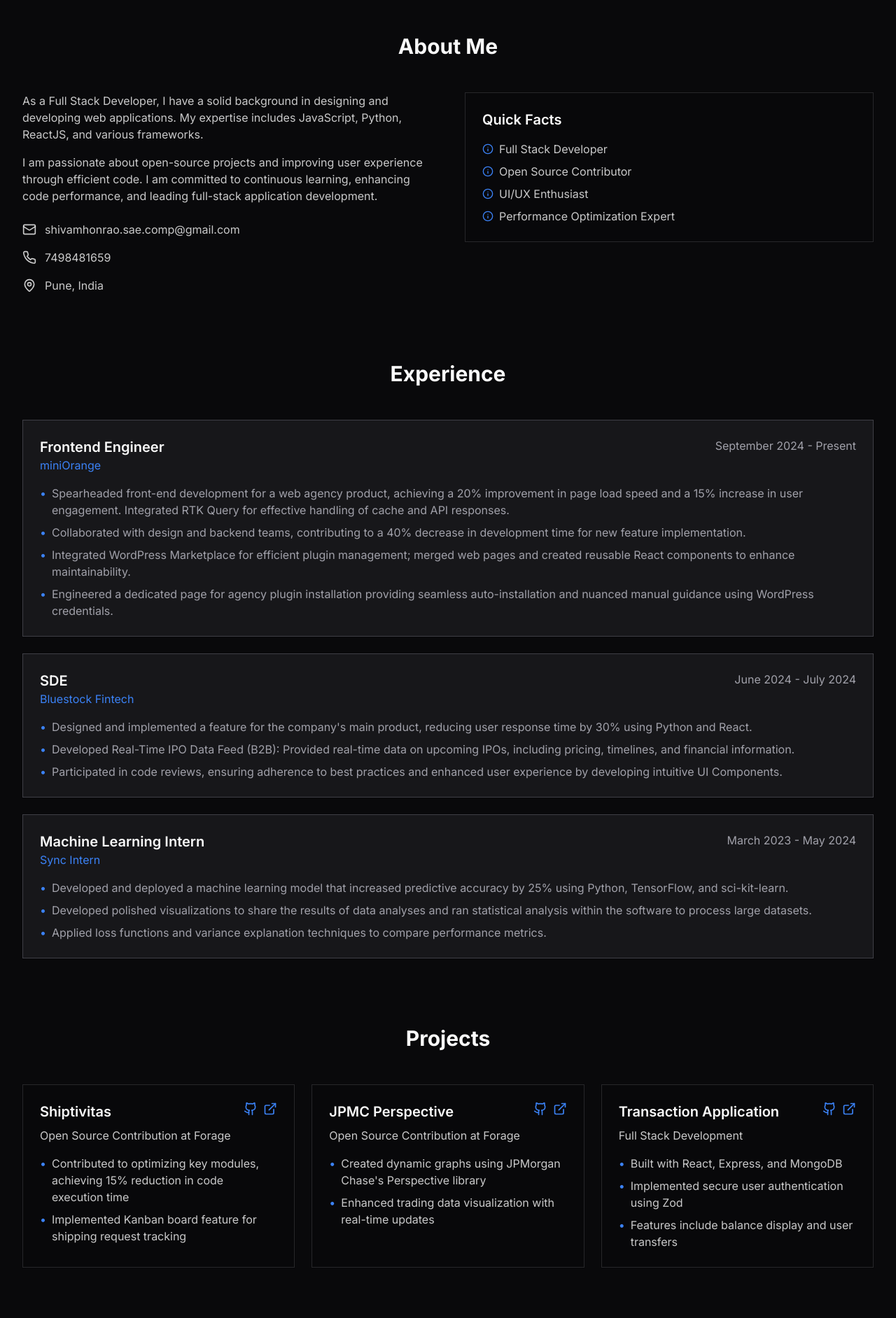
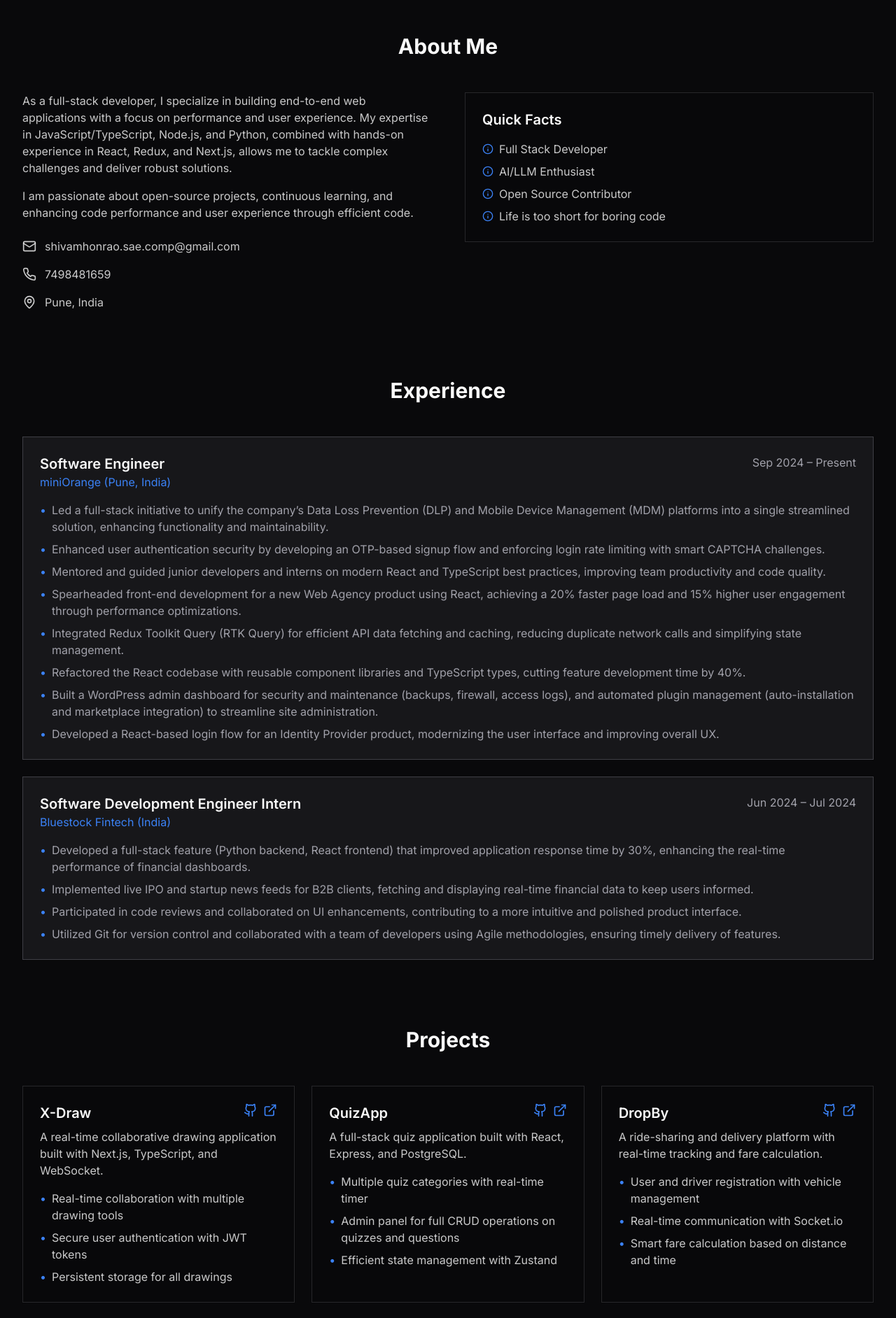
Before and after one commit to ShivamH1/Portfolio, a Next.js app: page / in a window 1280 px wide. Shown: the part 800-2684 px from the top of the page at 70% size. Built offline with nearby package versions, Linux system fonts and the light colour scheme.

Commit message:
update the portfolio

```diff
--- a/components/about.tsx
+++ b/components/about.tsx
@@ -1,21 +1,24 @@
-"use client"
+"use client";
 
-import { Card, CardContent } from "@/components/ui/card"
-import { Mail, Phone, MapPin, Info } from "lucide-react"
-import { motion } from "framer-motion"
+import { Card, CardContent } from "@/components/ui/card";
+import { Mail, Phone, MapPin, Info } from "lucide-react";
+import { motion } from "framer-motion";
 
 const contactInfo = [
-  { icon: <Mail className="h-5 w-5" />, text: "shivamhonrao.sae.comp@gmail.com" },
+  {
+    icon: <Mail className="h-5 w-5" />,
+    text: "shivamhonrao.sae.comp@gmail.com",
+  },
   { icon: <Phone className="h-5 w-5" />, text: "7498481659" },
   { icon: <MapPin className="h-5 w-5" />, text: "Pune, India" },
-]
+];
 
 const quickFacts = [
   "Full Stack Developer",
+  "AI/LLM Enthusiast",
   "Open Source Contributor",
-  "UI/UX Enthusiast",
-  "Performance Optimization Expert",
-]
+  "Life is too short for boring code",
+];
 
 export function About() {
   return (
@@ -36,13 +39,14 @@ export function About() {
             transition={{ duration: 0.5, delay: 0.2 }}
           >
             <p className="text-foreground/80">
-              As a Full Stack Developer, I have a solid background in designing and developing web applications. My
-              expertise includes JavaScript, Python, ReactJS, and various frameworks.
+              As a full-stack developer, I specialize in building end-to-end web
+              applications with a focus on performance and user experience. My
+              expertise in JavaScript/TypeScript, Node.js, and Python, combined
+              with hands-on experience in React, Redux, and Next.js, allows me
+              to tackle complex challenges and deliver robust solutions.
             </p>
             <p className="mt-4 text-foreground/80">
-              I am passionate about open-source projects and improving user experience through efficient code. I am
-              committed to continuous learning, enhancing code performance, and leading full-stack application
-              development.
+              I am passionate about open-source projects, continuous learning, and enhancing code performance and user experience through efficient code.
             </p>
             <div className="mt-6 space-y-4">
               {contactInfo.map((info, index) => (
@@ -87,5 +91,5 @@ export function About() {
         </div>
       </div>
     </section>
-  )
+  );
 }
--- a/components/experience.tsx
+++ b/components/experience.tsx
@@ -1,38 +1,33 @@
-import { Card, CardContent } from "@/components/ui/card"
+import { Card, CardContent } from "@/components/ui/card";
 
 const experiences = [
   {
-    title: "Frontend Engineer",
-    company: "miniOrange",
-    period: "September 2024 - Present",
+    title: "Software Engineer",
+    company: "miniOrange (Pune, India)",
+    period: "Sep 2024 – Present",
     responsibilities: [
-      "Spearheaded front-end development for a web agency product, achieving a 20% improvement in page load speed and a 15% increase in user engagement. Integrated RTK Query for effective handling of cache and API responses.",
-      "Collaborated with design and backend teams, contributing to a 40% decrease in development time for new feature implementation.",
-      "Integrated WordPress Marketplace for efficient plugin management; merged web pages and created reusable React components to enhance maintainability.",
-      "Engineered a dedicated page for agency plugin installation providing seamless auto-installation and nuanced manual guidance using WordPress credentials.",
+      "Led a full-stack initiative to unify the company’s Data Loss Prevention (DLP) and Mobile Device Management (MDM) platforms into a single streamlined solution, enhancing functionality and maintainability.",
+      "Enhanced user authentication security by developing an OTP-based signup flow and enforcing login rate limiting with smart CAPTCHA challenges.",
+      "Mentored and guided junior developers and interns on modern React and TypeScript best practices, improving team productivity and code quality.",
+      "Spearheaded front-end development for a new Web Agency product using React, achieving a 20% faster page load and 15% higher user engagement through performance optimizations.",
+      "Integrated Redux Toolkit Query (RTK Query) for efficient API data fetching and caching, reducing duplicate network calls and simplifying state management.",
+      "Refactored the React codebase with reusable component libraries and TypeScript types, cutting feature development time by 40%.",
+      "Built a WordPress admin dashboard for security and maintenance (backups, firewall, access logs), and automated plugin management (auto-installation and marketplace integration) to streamline site administration.",
+      "Developed a React-based login flow for an Identity Provider product, modernizing the user interface and improving overall UX.",
     ],
   },
   {
-    title: "SDE",
-    company: "Bluestock Fintech",
-    period: "June 2024 - July 2024",
+    title: "Software Development Engineer Intern",
+    company: "Bluestock Fintech (India)",
+    period: "Jun 2024 – Jul 2024",
     responsibilities: [
-      "Designed and implemented a feature for the company's main product, reducing user response time by 30% using Python and React.",
-      "Developed Real-Time IPO Data Feed (B2B): Provided real-time data on upcoming IPOs, including pricing, timelines, and financial information.",
-      "Participated in code reviews, ensuring adherence to best practices and enhanced user experience by developing intuitive UI Components.",
+      "Developed a full-stack feature (Python backend, React frontend) that improved application response time by 30%, enhancing the real-time performance of financial dashboards.",
+      "Implemented live IPO and startup news feeds for B2B clients, fetching and displaying real-time financial data to keep users informed.",
+      "Participated in code reviews and collaborated on UI enhancements, contributing to a more intuitive and polished product interface.",
+      "Utilized Git for version control and collaborated with a team of developers using Agile methodologies, ensuring timely delivery of features.",
     ],
   },
-  {
-    title: "Machine Learning Intern",
-    company: "Sync Intern",
-    period: "March 2023 - May 2024",
-    responsibilities: [
-      "Developed and deployed a machine learning model that increased predictive accuracy by 25% using Python, TensorFlow, and sci-kit-learn.",
-      "Developed polished visualizations to share the results of data analyses and ran statistical analysis within the software to process large datasets.",
-      "Applied loss functions and variance explanation techniques to compare performance metrics.",
-    ],
-  },
-]
+];
 
 export function Experience() {
   return (
@@ -69,5 +64,5 @@ export function Experience() {
         </div>
       </div>
     </section>
-  )
+  );
 }
--- a/components/footer.tsx
+++ b/components/footer.tsx
@@ -2,7 +2,7 @@ export function Footer() {
   return (
     <footer className="py-6 px-6 lg:px-8 border-t border-zinc-800">
       <div className="max-w-7xl mx-auto flex flex-col md:flex-row justify-between items-center gap-4">
-        <div className="text-zinc-400">© 2024 Portfolio. All rights reserved.</div>
+        <div className="text-zinc-400">© 2025 Portfolio. All rights reserved.</div>
         <div className="flex gap-4">
           <a href="#" className="text-zinc-400 hover:text-blue-500">
             Privacy Policy
--- a/components/hero.tsx
+++ b/components/hero.tsx
@@ -1,21 +1,29 @@
-import Image from "next/image"
-import Link from "next/link"
-import { MapPin } from "lucide-react"
-import { BounceArrow } from "./bounce-arrow"
+import Image from "next/image";
+import Link from "next/link";
+import { MapPin } from "lucide-react";
+import { BounceArrow } from "./bounce-arrow";
 
 export function Hero() {
   return (
-    <section id="home" className="relative min-h-screen pt-24 pb-12 px-6 lg:px-8">
+    <section
+      id="home"
+      className="relative min-h-screen pt-24 pb-12 px-6 lg:px-8"
+    >
       <div className="max-w-7xl mx-auto">
         <div className="grid lg:grid-cols-2 gap-12 items-center">
           <div>
             <h1 className="text-4xl font-bold tracking-tight sm:text-6xl bg-gradient-to-r from-blue-400 via-blue-500 to-violet-500 bg-clip-text text-transparent">
               Shivam Sanjay Honrao
             </h1>
-            <h2 className="text-3xl font-bold text-blue-500 mt-4">Full Stack Developer</h2>
+            <h2 className="text-3xl font-bold text-blue-500 mt-4">
+              Full Stack Developer
+            </h2>
             <p className="mt-6 text-lg leading-8 text-zinc-400">
-              A passionate developer with expertise in JavaScript, Python, ReactJS, and various frameworks. Committed to
-              creating efficient, user-focused web applications and contributing to open-source projects.
+              Experienced full-stack developer skilled in JavaScript/TypeScript,
+              Node.js, React.js and Python, with expertise in optimizing performance,
+              unifying complex systems, and integrating AI/LLM technologies,
+              including OpenAI GPT and Anthropic Claude APIs. Passionate about
+              improving key performance metrics and mentoring junior engineers.
             </p>
             <div className="mt-10 flex gap-4">
               <Link
@@ -65,5 +73,5 @@ export function Hero() {
       </div>
       <BounceArrow />
     </section>
-  )
+  );
 }
--- a/components/projects.tsx
+++ b/components/projects.tsx
@@ -1,10 +1,43 @@
-"use client"
+"use client";
 
-import { Card, CardContent } from "@/components/ui/card"
-import { ExternalLink, Github } from "lucide-react"
-import { motion } from "framer-motion"
+import { Card, CardContent } from "@/components/ui/card";
+import { ExternalLink, Github } from "lucide-react";
+import { motion } from "framer-motion";
 
 const projects = [
+  {
+    title: "X-Draw",
+    description:
+      "A real-time collaborative drawing application built with Next.js, TypeScript, and WebSocket.",
+    details: [
+      "Real-time collaboration with multiple drawing tools",
+      "Secure user authentication with JWT tokens",
+      "Persistent storage for all drawings",
+    ],
+    github: "https://github.com/ShivamH1/x-draw",
+  },
+  {
+    title: "QuizApp",
+    description:
+      "A full-stack quiz application built with React, Express, and PostgreSQL.",
+    details: [
+      "Multiple quiz categories with real-time timer",
+      "Admin panel for full CRUD operations on quizzes and questions",
+      "Efficient state management with Zustand",
+    ],
+    github: "https://github.com/ShivamH1/QuizApp",
+  },
+  {
+    title: "DropBy",
+    description:
+      "A ride-sharing and delivery platform with real-time tracking and fare calculation.",
+    details: [
+      "User and driver registration with vehicle management",
+      "Real-time communication with Socket.io",
+      "Smart fare calculation based on distance and time",
+    ],
+    github: "https://github.com/ShivamH1/dropBy",
+  },
   {
     title: "Shiptivitas",
     description: "Open Source Contribution at Forage",
@@ -12,7 +45,7 @@ const projects = [
       "Contributed to optimizing key modules, achieving 15% reduction in code execution time",
       "Implemented Kanban board feature for shipping request tracking",
     ],
-    github: "#",
+    github: "https://github.com/insidesherpa",
   },
   {
     title: "JPMC Perspective",
@@ -21,7 +54,7 @@ const projects = [
       "Created dynamic graphs using JPMorgan Chase's Perspective library",
       "Enhanced trading data visualization with real-time updates",
     ],
-    github: "#",
+    github: "https://github.com/insidesherpa",
   },
   {
     title: "Transaction Application",
@@ -31,11 +64,43 @@ const projects = [
       "Implemented secure user authentication using Zod",
       "Features include balance display and user transfers",
     ],
-    github: "#",
+    github: "https://github.com/ShivamH1/Transaction-App",
   },
-]
+  {
+    title: "Wallet-Gen",
+    description: "A cryptocurrency wallet generator and management tool.",
+    details: [
+      "Generate new wallets or import from recovery phrases",
+      "Toggle visibility for sensitive information",
+      "Copy private/public keys and recovery phrases to clipboard",
+    ],
+    github: "https://github.com/ShivamH1/Wallet-Gen",
+  },
+  {
+    title: "RT-Docs",
+    description:
+      "A real-time collaborative document editor built with Next.js and WebSocket.",
+    details: [
+      "A modern, real-time collaborative document editor built with Next.js, Liveblocks, and Clerk authentication.",
+      "This project allows multiple users to edit documents simultaneously with real-time updates.",
+      "Features include user authentication, rich text editing, and real-time collaboration.",
+    ],
+    github: "https://github.com/ShivamH1/rt-docs",
+  },
+  {
+    title: "Medium Blog Clone",
+    description:
+      "A full-stack Medium blog clone built with Node.js, React.js, TypeScript, and PostgreSQL.",
+    details: [
+      "User authentication with JWT tokens",
+      "Full CRUD operations for posts and comments",
+      "Responsive design with Tailwind CSS",
+    ],
+    github: "https://github.com/ShivamH1/medium-blog"
+  },
+];
 
-const ProjectCard = ({ project, index }) => {
+const ProjectCard = ({ project, index }: { project: any; index: number }) => {
   return (
     <motion.div
       initial={{ opacity: 0, y: 50 }}
@@ -51,10 +116,16 @@ const ProjectCard = ({ project, index }) => {
           >
             <h3 className="text-xl font-semibold">{project.title}</h3>
             <div className="flex gap-2">
-              <a href={project.github} className="text-primary hover:text-primary/80 transition-colors">
+              <a
+                href={project.github}
+                className="text-primary hover:text-primary/80 transition-colors"
+              >
                 <Github className="h-5 w-5" />
               </a>
-              <a href="#" className="text-primary hover:text-primary/80 transition-colors">
+              <a
+                href="#"
+                className="text-primary hover:text-primary/80 transition-colors"
+              >
                 <ExternalLink className="h-5 w-5" />
               </a>
             </div>
@@ -77,8 +148,8 @@ const ProjectCard = ({ project, index }) => {
         </CardContent>
       </Card>
     </motion.div>
-  )
-}
+  );
+};
 
 export function Projects() {
   return (
@@ -99,5 +170,5 @@ export function Projects() {
         </div>
       </div>
     </section>
-  )
+  );
 }
--- a/components/skills.tsx
+++ b/components/skills.tsx
@@ -1,7 +1,7 @@
-"use client"
+"use client";
 
-import { Code, Library, Grid3X3, Database } from "lucide-react"
-import { motion } from "framer-motion"
+import { Code, Library, Grid3X3, Database } from "lucide-react";
+import { motion } from "framer-motion";
 
 const skillCategories = [
   {
@@ -12,19 +12,48 @@ const skillCategories = [
   {
     title: "Libraries/Frameworks",
     icon: <Library className="w-5 h-5 text-primary" />,
-    skills: ["ReactJS", "NodeJS", "ExpressJS", "NextJS", "Tailwind CSS", "Bootstrap", "GSAP", "Locomotive"],
+    skills: [
+      "ReactJS",
+      "Redux",
+      "Zustand",
+      "Websockets",
+      "PrismaORM",
+      "NodeJS",
+      "ExpressJS",
+      "NextJS",
+      "Tailwind CSS",
+      "Bootstrap",
+      "GSAP",
+      "Locomotive",
+      "REST API",
+      "GraphQL",
+      "OAuth",
+      "JWT",
+    ],
   },
   {
     title: "Tools/Platforms",
     icon: <Grid3X3 className="w-5 h-5 text-primary" />,
-    skills: ["Git", "VS Code", "Bash", "Terminal", "Eclipse", "GitHub"],
+    skills: [
+      "Git",
+      "VS Code",
+      "Bash",
+      "Terminal",
+      "Eclipse",
+      "GitHub",
+      "Docker",
+      "Vitest",
+      "Postman",
+      "OpenAI API",
+      "Anthropic Claude",
+    ],
   },
   {
     title: "Databases",
     icon: <Database className="w-5 h-5 text-primary" />,
-    skills: ["MongoDB", "MySQL", "Postgres"],
+    skills: ["MongoDB", "MySQL", "Postgres", "Redis"],
   },
-]
+];
 
 const SkillCard = ({ category }) => {
   return (
@@ -63,8 +92,8 @@ const SkillCard = ({ category }) => {
         </ul>
       </div>
     </motion.div>
-  )
-}
+  );
+};
 
 export function Skills() {
   return (
@@ -78,5 +107,5 @@ export function Skills() {
         </div>
       </div>
     </section>
-  )
+  );
 }
```
